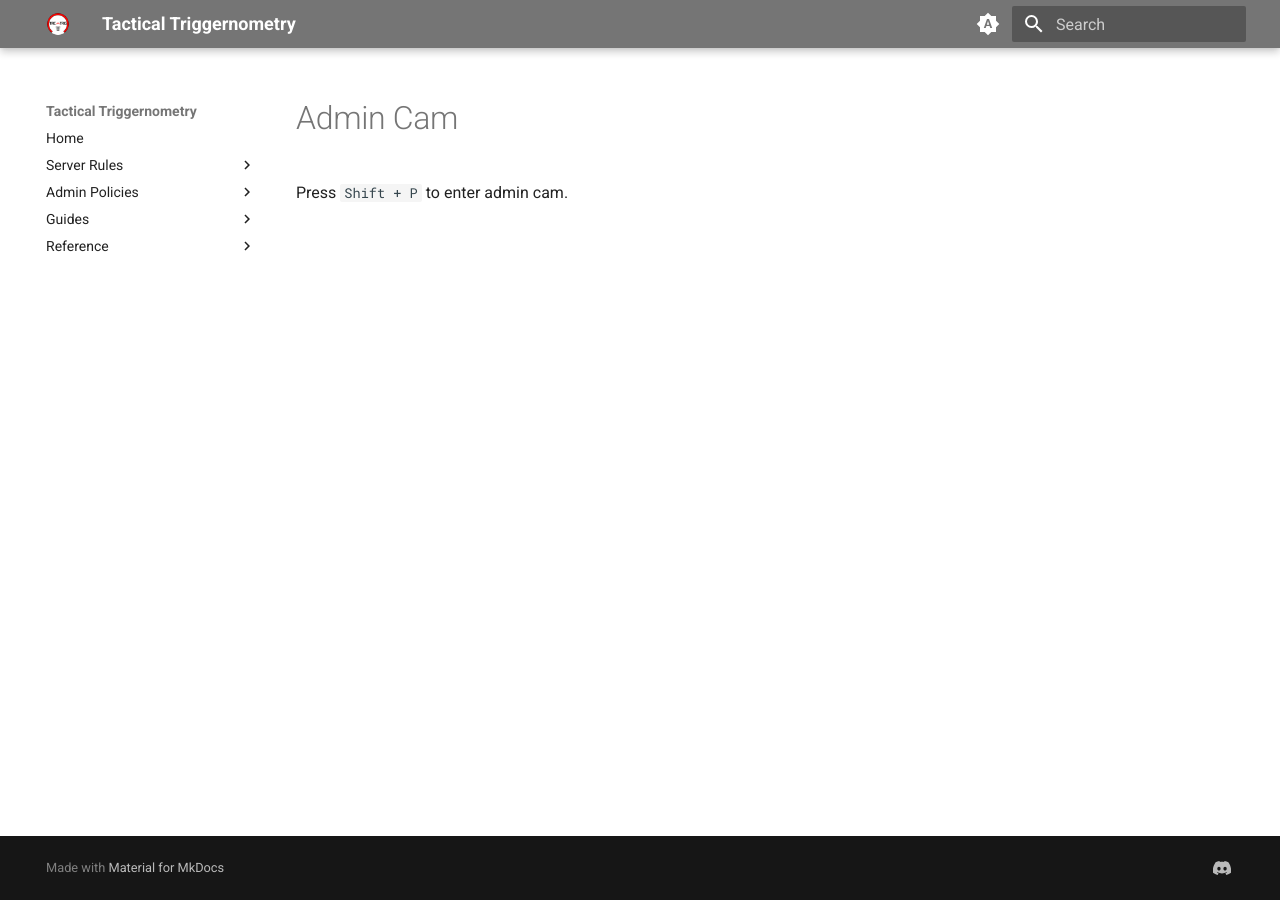
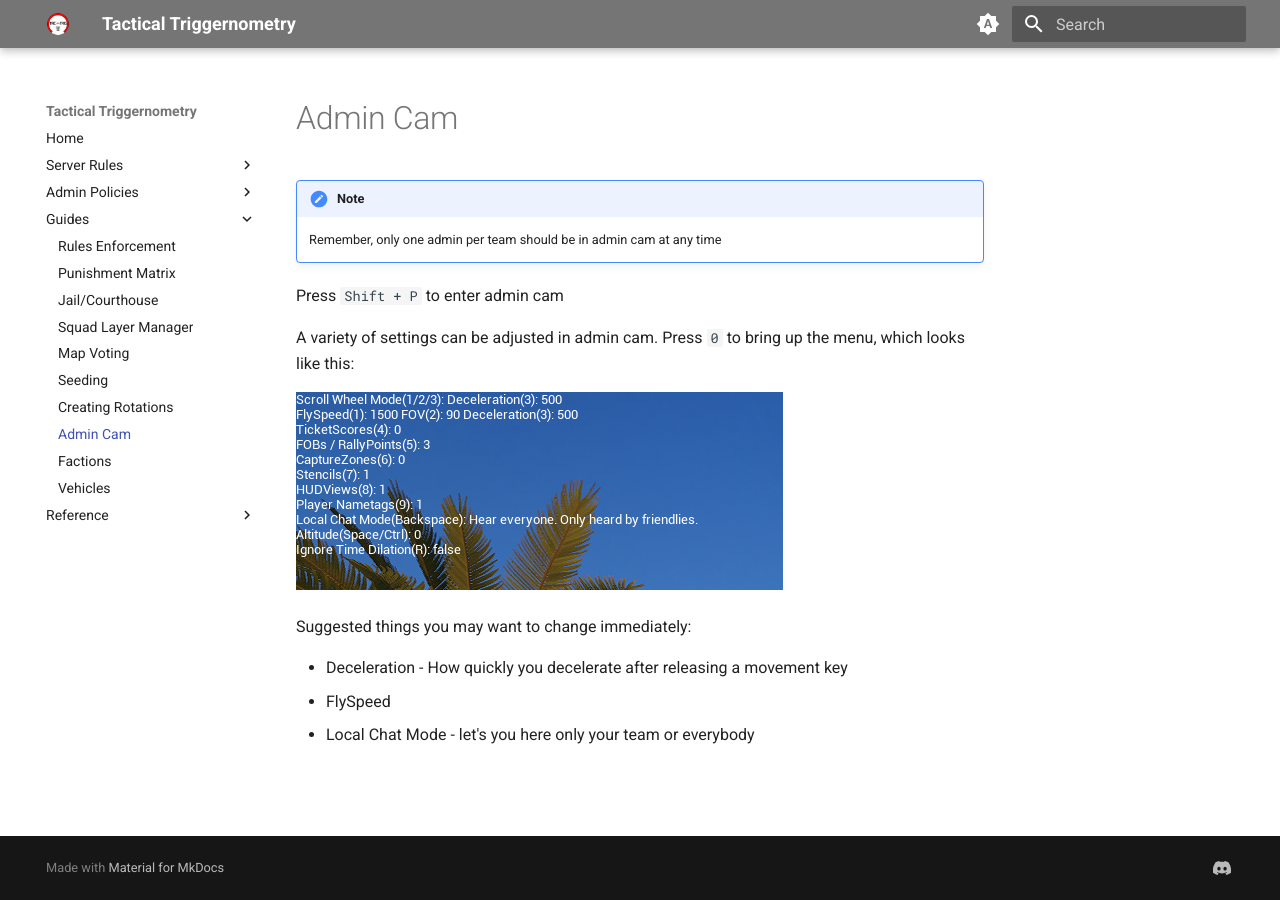
Before and after one commit to LonelyNinja/lonelyninja.github.io, an MkDocs documentation site: the page built from docs/guides/admin_cam.md, in a window 1280 px wide. Built offline with MkDocs 1.6.1 and Material for MkDocs 9.7.7, drawn with Linux system fonts in a browser that asks for light colours.

Commit message:
Added an admin cam page

```diff
--- a/docs/guides/admin_cam.md
+++ b/docs/guides/admin_cam.md
@@ -4,4 +4,18 @@ title: Admin Cam
 
 # Admin Cam
 
-Press `Shift + P` to enter admin cam.
+!!! note
+    Remember, only one admin per team should be in admin cam at any time
+
+Press `Shift + P` to enter admin cam
+
+A variety of settings can be adjusted in admin cam.  Press `0` to bring up the menu, which looks like this:
+
+![](./images/admin_cam1.png)
+
+
+Suggested things you may want to change immediately:
+
+* Deceleration - How quickly you decelerate after releasing a movement key
+* FlySpeed
+* Local Chat Mode - let's you here only your team or everybody
--- a/mkdocs.yml
+++ b/mkdocs.yml
@@ -66,6 +66,7 @@ nav:
     - 'Map Voting': guides/map_voting.md
     - 'Seeding': guides/seeding.md
     - 'Creating Rotations': guides/rotations.md
+    - 'Admin Cam': guides/admin_cam.md
     - 'Factions': guides/factions.md
     - 'Vehicles': guides/vehicles.md
   - Reference:
```
Also changed, not shown: docs/guides/images/admin_cam1.png (added).
